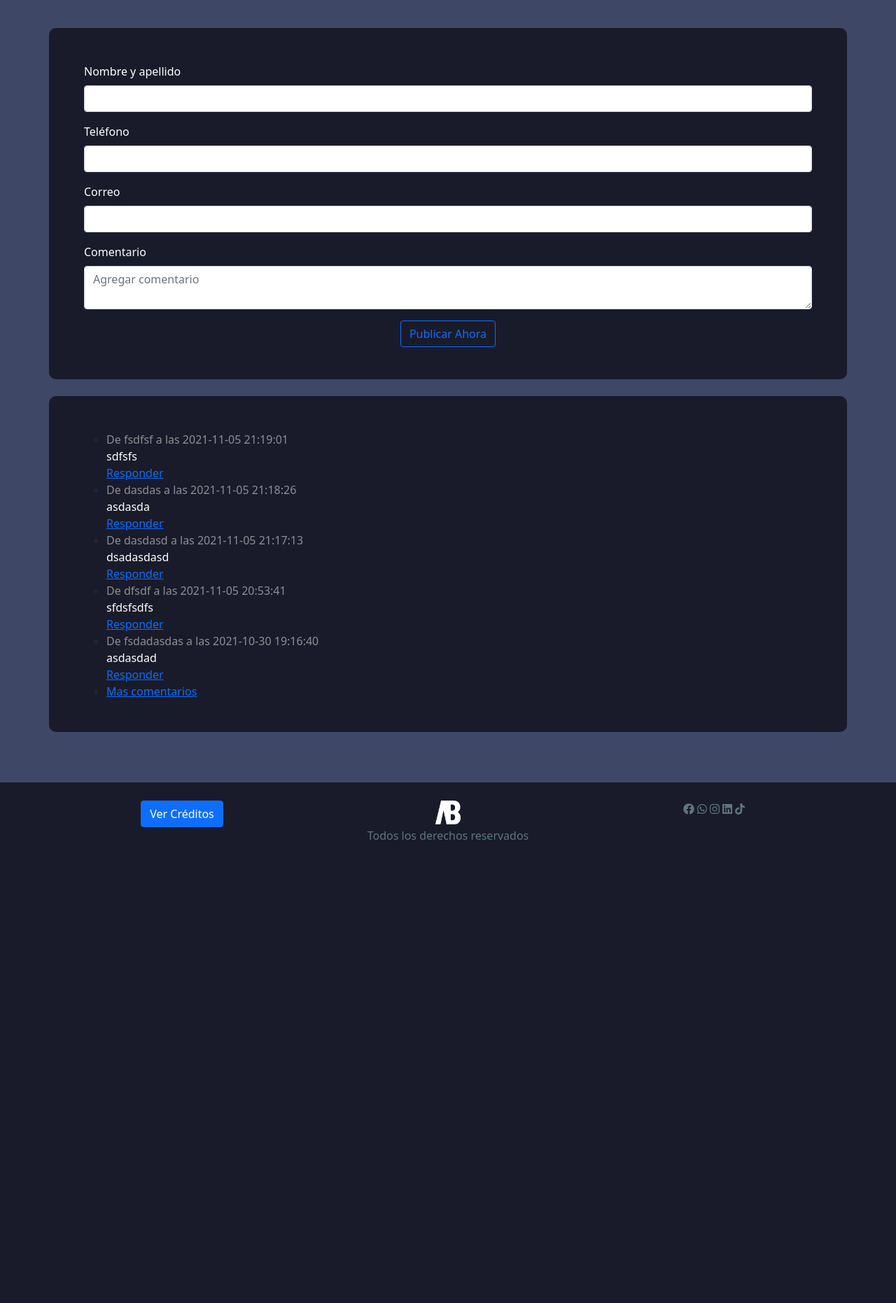
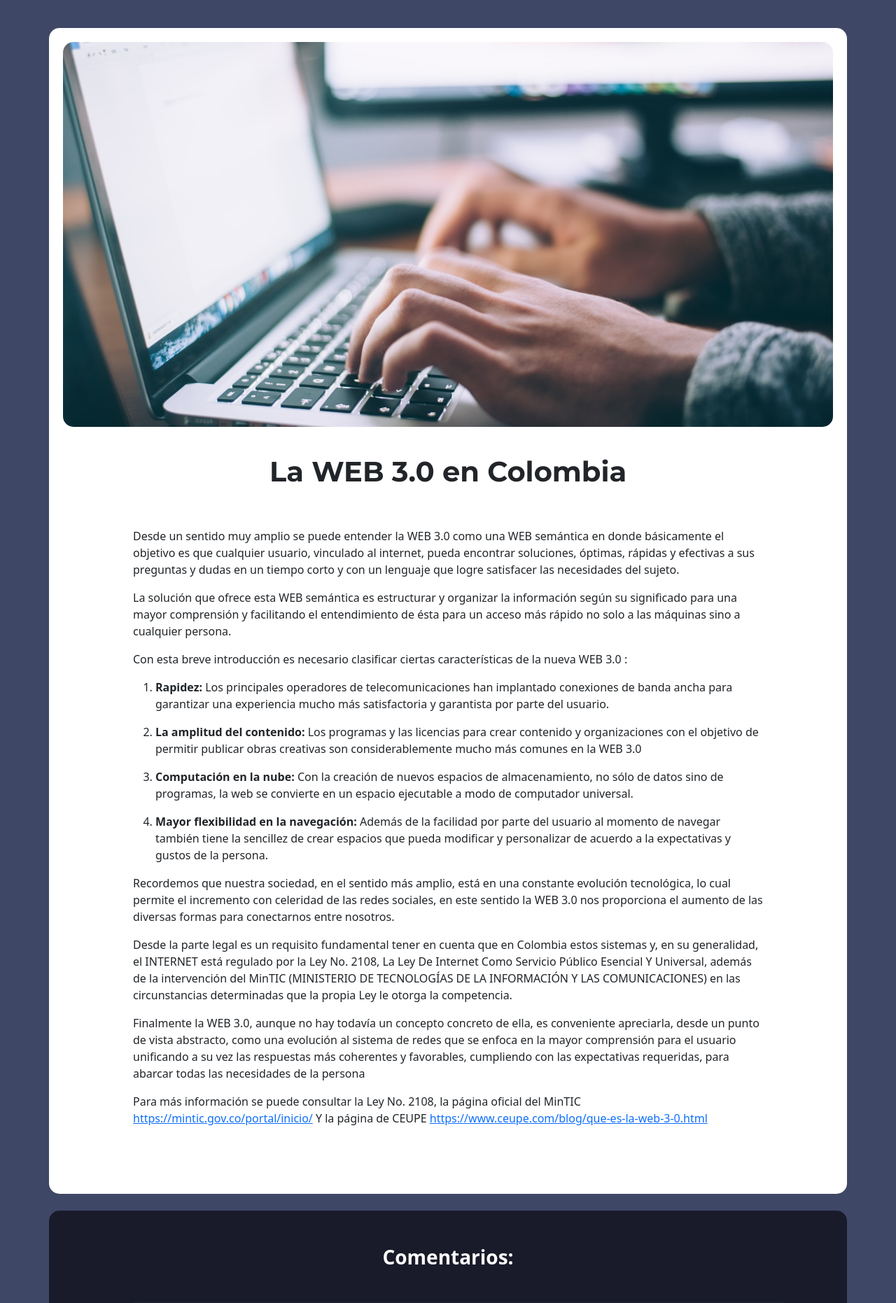
Before and after one commit to gerencia-ab/AB-technology2.0, a PHP site: page /AB-technology/Views/comentarios/comentarios.php in a window 1280 px wide. Shown: the part 56-1918 px from the top of the page at 70% size. Before the commit the page ends 1256 px from the top, so only its background shows below. Run offline with PHP 8.4, Linux system fonts and the light colour scheme; data comes from the database, SQL or seed files in the repository; style sheets or scripts are compiled from the project's sources; some libraries are stand-ins or nearby versions.

Commit message:
Feat - Diseño Blog y comentarios

```diff
--- a/Views/comentarios/comentarios.php
+++ b/Views/comentarios/comentarios.php
@@ -13,7 +13,24 @@
             ?>
             <h1>Encabezado</h1>
         </header>
-        <div class="container mt-5">
+
+        <?php
+            include_once '../../php/blog.php';
+        ?>
+
+
+        <br>
+        <div class="container listaComentarios">
+            <h3 class="fw-bold" style="color: #FFFFFF; text-align: center;">Comentarios:</h3>
+            <br>
+            <div class="row">
+                <div id="output">
+
+                </div>
+            </div>
+        </div>
+        <br>
+        <div class="container blog-comentar mt-5">
             <div class="row">
                 <form id="frm-comment">
                     <input type="hidden" name="comentario_id" id="commentId">
@@ -60,15 +77,7 @@
             </div>
 
         </div>
-        <br>
-        <div class="container listaComentarios">
-            <div class="row">
-                <div id="output">
 
-                </div>
-            </div>
-        </div>
-        <br>
         <?php
             include_once '../../php/footer.php';
             include '../../php/scripts/scriptsJS.php'
--- a/css/personalizado/estilos.css
+++ b/css/personalizado/estilos.css
@@ -28,7 +28,7 @@ body {
 .listaComentarios {
   background-color: #191B2A;
   padding: 50px 50px 30px 50px;
-  border-radius: 10px; }
+  border-radius: 15px; }
 
 .custom-shape-divider-bottom-1634938778 {
   position: absolute;
@@ -87,8 +87,64 @@ body {
 .custom-shape-divider-bottom-1634938778 .shape-fill {
   fill: #3e4765; }
 
+.blog-imagen {
+  width: 100%;
+  height: 30%;
+  max-height: 550px;
+  object-fit: cover;
+  border-radius: 15px; }
+
+.blog-contenedor {
+  background-color: #FFFFFF;
+  padding: 20px;
+  border-radius: 15px; }
+
+.blog-titulo {
+  margin-top: 40px;
+  text-align: center;
+  font-family: "Montserrat", sans-serif; }
+
+.blog-contenido {
+  width: 100%;
+  max-width: 900px;
+  margin: auto;
+  padding-bottom: 60px; }
+
+.blog-comentar {
+  width: 35%;
+  min-width: 300px; }
+
+.quienes-somos {
+  background-color: #191B2A;
+  padding: 30px;
+  color: #FFFFFF;
+  margin: 30px;
+  margin-top: 25px;
+  border-radius: 20px; }
+
+#output li {
+  margin: 15px;
+  padding: 30px;
+  border-top-left-radius: 30px;
+  border-top-right-radius: 30px;
+  border-bottom-left-radius: 3px;
+  border-bottom-right-radius: 30px;
+  background-color: #222737; }
+
+#output li a {
+  text-decoration: none;
+  padding: 0.375rem 0.75rem;
+  border: 1px solid transparent;
+  border-color: #0d6efd;
+  color: #0d6efd;
+  border-radius: 0.25rem;
+  border-radius: 5px; }
+
+.comment-text {
+  margin: 15px 0 15px 0; }
+
 /* Formulario de contacto */
-#inputNombre, #inputTelefono, #inputEmail, #inputNombre, #inputTelefono, #inputEmail, #textMensaje {
+#inputNombre, #inputTelefono, #inputEmail, #inputNombre, #inputTelefono, #inputEmail, #textMensaje, #commentId, #name, #telefono, #correo, #comment {
   background-color: #2C3144;
   color: #FFFFFF;
   border: 0; }
--- /dev/null
+++ b/php/blog.php
@@ -0,0 +1,107 @@
+<article class="container mt-5 blog-contenedor">
+
+    <header>
+        <img src="../../recursos/imagenes/blog/blog_01_01.jpg" class="blog-imagen"/>
+        <h1 class="blog-titulo">La WEB 3.0 en Colombia</h1>
+        <div class="container">
+
+            <!-- <div class="row">
+                <p>Autor</p>
+                <p>Fecha</p>
+            </div> -->
+
+
+        </div>
+        <br>
+        <br>
+    </header>
+
+        <div class="blog-contenido">
+
+        <p>
+            Desde un sentido muy amplio se puede entender la WEB 3.0 como una WEB
+            semántica en donde básicamente el objetivo es que cualquier usuario, vinculado
+            al internet, pueda encontrar soluciones, óptimas, rápidas y efectivas a sus
+            preguntas y dudas en un tiempo corto y con un lenguaje que logre satisfacer las
+            necesidades del sujeto.
+            </p>
+
+            <p>
+            La solución que ofrece esta WEB semántica es estructurar y organizar la
+            información según su significado para una mayor comprensión y facilitando el
+            entendimiento de ésta para un acceso más rápido no solo a las máquinas sino a
+            cualquier persona.
+            </p>
+
+            <p>
+            Con esta breve introducción es necesario clasificar ciertas características de la
+            nueva WEB 3.0 :
+            </p>
+
+            <ol>
+                <li>
+                    <p>
+                    <strong>Rapidez:</strong> Los principales operadores de telecomunicaciones han
+                    implantado conexiones de banda ancha para garantizar una experiencia
+                    mucho más satisfactoria y garantista por parte del usuario.
+                    </p>
+                </li>
+                <li>
+                    <p>
+                    <strong>La amplitud del contenido:</strong> Los programas y las licencias para crear
+                    contenido y organizaciones con el objetivo de permitir publicar obras
+                    creativas son considerablemente mucho más comunes en la WEB 3.0
+                    </p>
+                </li>
+                <li>
+                    <p>
+                    <strong>Computación en la nube:</strong> Con la creación de nuevos espacios de
+                    almacenamiento, no sólo de datos sino de programas, la web se convierte
+                    en un espacio ejecutable a modo de computador universal.
+                    </p>
+                </li>
+                <li>
+                    <p>
+                    <strong>Mayor flexibilidad en la navegación:</strong> Además de la facilidad por parte del
+                    usuario al momento de navegar también tiene la sencillez de crear
+                    espacios que pueda modificar y personalizar de acuerdo a la expectativas
+                    y gustos de la persona.
+                    </p>
+                </li>
+            </ol>
+
+            <p>
+            Recordemos que nuestra sociedad, en el sentido más amplio, está en una
+            constante evolución tecnológica, lo cual permite el incremento con celeridad de
+            las redes sociales, en este sentido la WEB 3.0 nos proporciona el aumento de las
+            diversas formas para conectarnos entre nosotros.
+            </p>
+
+            <p>
+            Desde la parte legal es un requisito fundamental tener en cuenta que en
+            Colombia estos sistemas y, en su generalidad, el INTERNET está regulado por
+            la Ley No. 2108, La Ley De Internet Como Servicio Público Esencial Y
+            Universal, además de la intervención del MinTIC (MINISTERIO DE
+            TECNOLOGÍAS DE LA INFORMACIÓN Y LAS COMUNICACIONES) en
+            las circunstancias determinadas que la propia Ley le otorga la competencia.
+            </p>
+
+            <p>
+            Finalmente la WEB 3.0, aunque no hay todavía un concepto concreto de ella, es
+            conveniente apreciarla, desde un punto de vista abstracto, como una evolución
+            al sistema de redes que se enfoca en la mayor comprensión para el usuario
+            unificando a su vez las respuestas más coherentes y favorables, cumpliendo con
+            las expectativas requeridas, para abarcar todas las necesidades de la persona
+            </p>
+
+            <p>
+            Para más información se puede consultar la Ley No. 2108, la página oficial del
+            MinTIC <a href="https://mintic.gov.co/portal/inicio/">https://mintic.gov.co/portal/inicio/</a> Y la página de CEUPE
+            <a href="https://www.ceupe.com/blog/que-es-la-web-3-0.html">https://www.ceupe.com/blog/que-es-la-web-3-0.html</a>
+            </p>
+        </div>
+
+
+
+
+</article>
--- a/php/footer.php
+++ b/php/footer.php
@@ -23,7 +23,7 @@
   </div>
 </div>
 
-<footer class="text-center mt-5" style="background-color: #191B2A;">
+<footer class="text-center mt-5 footer" style="background-color: #191B2A;">
     <div class="container">
         <div class="row">
                 <div class="col">
--- a/php/header.php
+++ b/php/header.php
@@ -29,7 +29,7 @@
             Nosotros
           </a>
           <ul class="dropdown-menu" aria-labelledby="navbarDropdown">
-            <li><a class="dropdown-item" href="#">Quienes somos</a></li>
+            <li><a class="dropdown-item" href="http://localhost/AB-technology/Views/nosotros.php">Quienes somos</a></li>
             <li><a class="dropdown-item" href="#">Encuentranos</a></li>
             <li><hr class="dropdown-divider"></li>
             <li><a class="dropdown-item" href="#">Contacto</a></li>
--- a/php/scripts/scriptsCSS.php
+++ b/php/scripts/scriptsCSS.php
@@ -1,7 +1,7 @@
 <meta charset="UTF-8">
 <meta http-equiv="X-UA-Compatible" content="IE=edge">
 <meta name="viewport" content="width=device-width, initial-scale=1.0">
-<link rel="shortcut icon" href="http://localhost/AB-technology/recursos/imagenes/logoAB.png" type="image/x-icon">
+<link rel="shortcut icon" href="http://localhost/AB-technology/recursos/imagenes/logoFavicon.png" type="image/x-icon">
 <link rel="stylesheet" href="http://localhost/AB-technology/recursos/frameworks/bootstrap-5.0.2-dist/css/bootstrap.min.css">
 <link rel="stylesheet" href="http://localhost/AB-technology/recursos/librerias/toastr/build/toastr.min.css">
 <link rel="stylesheet" href="https://unpkg.com/swiper@7/swiper-bundle.min.css"/>
--- a/sass/estilos.sass
+++ b/sass/estilos.sass
@@ -4,6 +4,9 @@ $negro : #000
 $gris : #F0F0F0
 $azulOscuro : #3e4765
 $azulOscuro2 : #191B2A
+$negroAzulado: #222737
+
+
 
 /* Elementos por defecto de la página */
 footer
@@ -34,7 +37,7 @@ body
 .listaComentarios
     background-color: $azulOscuro2
     padding: 50px 50px 30px 50px
-    border-radius: 10px
+    border-radius: 15px
 
 .custom-shape-divider-bottom-1634938778
     position: absolute
@@ -94,10 +97,75 @@ body
 .custom-shape-divider-bottom-1634938778 .shape-fill
     fill : $azulOscuro
 
+//Blog
+.blog-imagen
+  width: 100%
+  height: 30%
+  max-height: 550px
+  object-fit: cover
+  border-radius: 15px
+
+.blog-contenedor
+  background-color: $blanco
+  padding: 20px
+  border-radius: 15px
+
+.blog-titulo
+  margin-top: 40px
+  text-align: center
+  font-family: 'Montserrat', sans-serif
+
+.blog-contenido
+  width: 100%
+  max-width: 900px
+  margin: auto
+  padding-bottom: 60px
+
+
+.blog-comentar
+  width: 35%
+  min-width: 300px
+
+//Quienes somos
+
+.quienes-somos
+  background-color: $azulOscuro2
+  padding: 30px
+  color: $blanco
+  margin: 30px
+  margin-top: 25px
+  border-radius: 20px
+
+
+#output li
+  margin: 15px
+  padding: 30px
+
+  border-top-left-radius: 30px
+  border-top-right-radius: 30px
+  border-bottom-left-radius: 3px
+  border-bottom-right-radius: 30px
+  background-color: $negroAzulado
+
+#output li a
+  text-decoration: none
+  padding: 0.375rem 0.75rem
+  border: 1px solid transparent
+  border-color: #0d6efd
+  color: #0d6efd
+  border-radius: 0.25rem
+  border-radius: 5px
+
+
+.comment-text
+  margin: 15px 0 15px 0
+
+
+
 
 /* Formulario de contacto
 
-#inputNombre, #inputTelefono, #inputEmail, #inputNombre, #inputTelefono, #inputEmail, #textMensaje
+#inputNombre, #inputTelefono, #inputEmail, #inputNombre, #inputTelefono, #inputEmail, #textMensaje, #commentId, #name, #telefono, #correo, #comment
   background-color: #2C3144
   color: $blanco
   border: 0
@@ -192,6 +260,11 @@ lottie-player
 
 /* Fin del portafolio de servicios
 
+
+
+
+
+
 /* Como poner los medias quieres
 @media (max-width: 750px)
   /*#background-video  display: none
```
Also changed, not shown: Views/nosotros.php (added, +57 -0 lines), recursos/imagenes/blog/blog_01_01.jpg (added), recursos/imagenes/logoFavicon.png (added), 1 other file.
